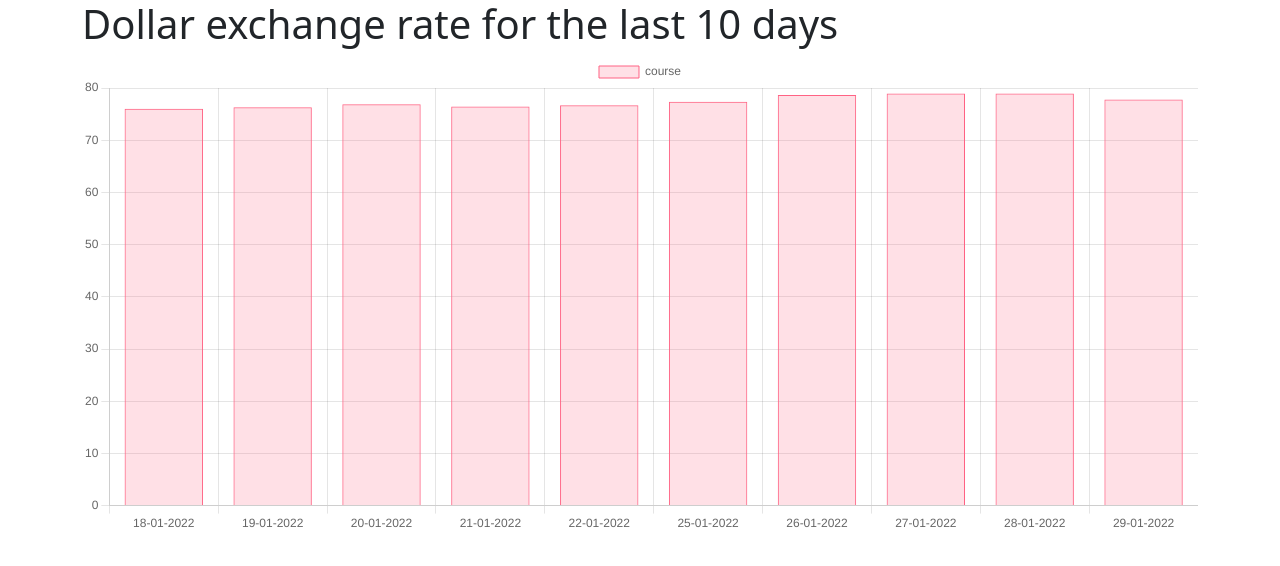
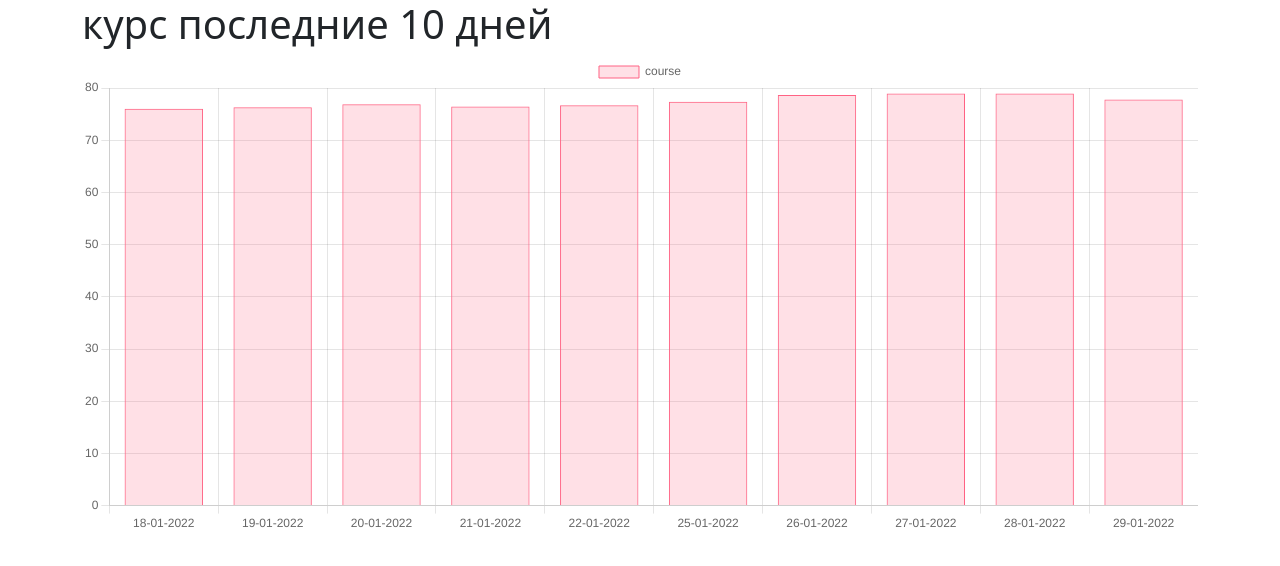
Before and after one commit to Kw0ry/Visualisation, a plain HTML site: page визуализация/index.html in a window 1280 px wide. Drawn offline with nearby package versions, Linux system fonts and the light colour scheme.

Commit message:
Update index.html

```diff
--- a/визуализация/index.html
+++ b/визуализация/index.html
@@ -1,13 +1,13 @@
 <!DOCTYPE html>
 <html lang="en">
 <head>
-    <title>Динамическая визуализация</title>
+    <title>визуализация</title>
     <link href="https://cdn.jsdelivr.net/npm/bootstrap@5.1.3/dist/css/bootstrap.min.css" rel="stylesheet" integrity="sha384-1BmE4kWBq78iYhFldvKuhfTAU6auU8tT94WrHftjDbrCEXSU1oBoqyl2QvZ6jIW3" crossorigin="anonymous">
 </head>
 <body>
 
 <div class="container" role="main">
-    <h1>Dollar exchange rate for the last 10 days</h1>
+    <h1>курс последние 10 дней</h1>
 
     <div>
         <canvas id="pop" width="700" height="300"></canvas>
```
